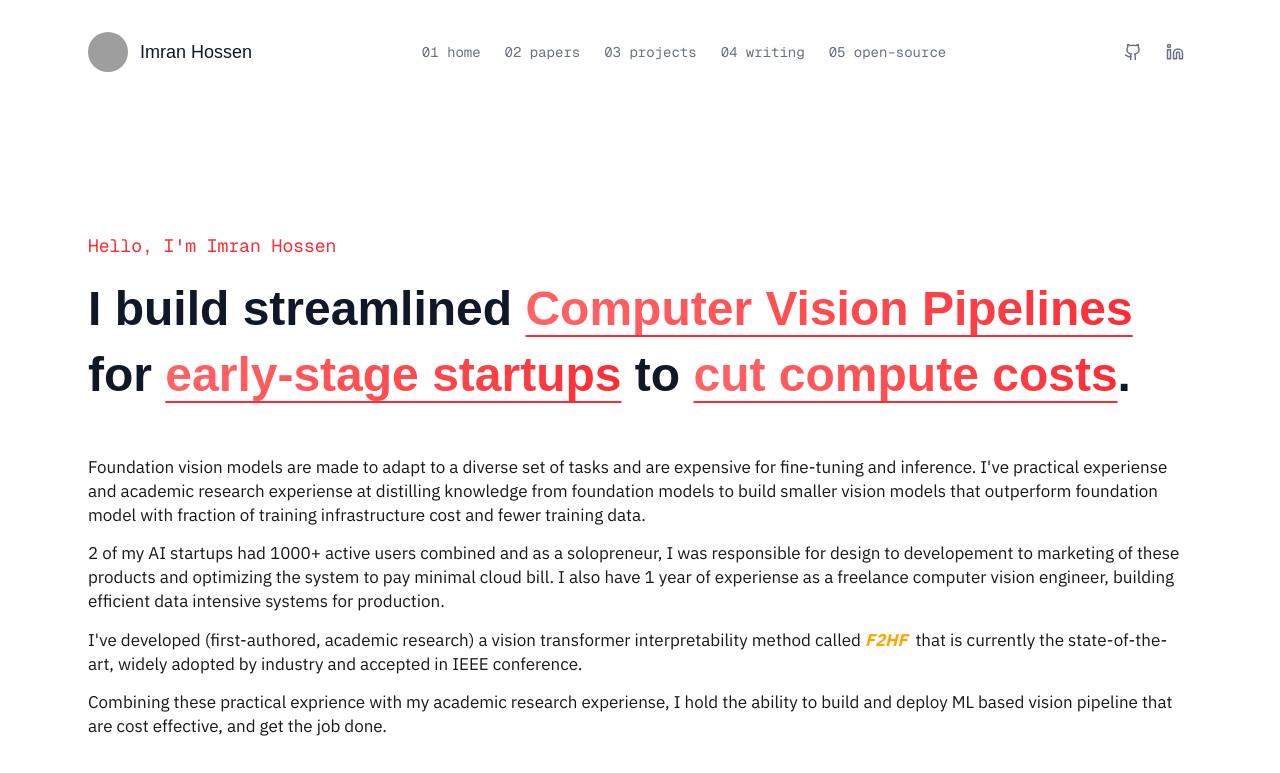
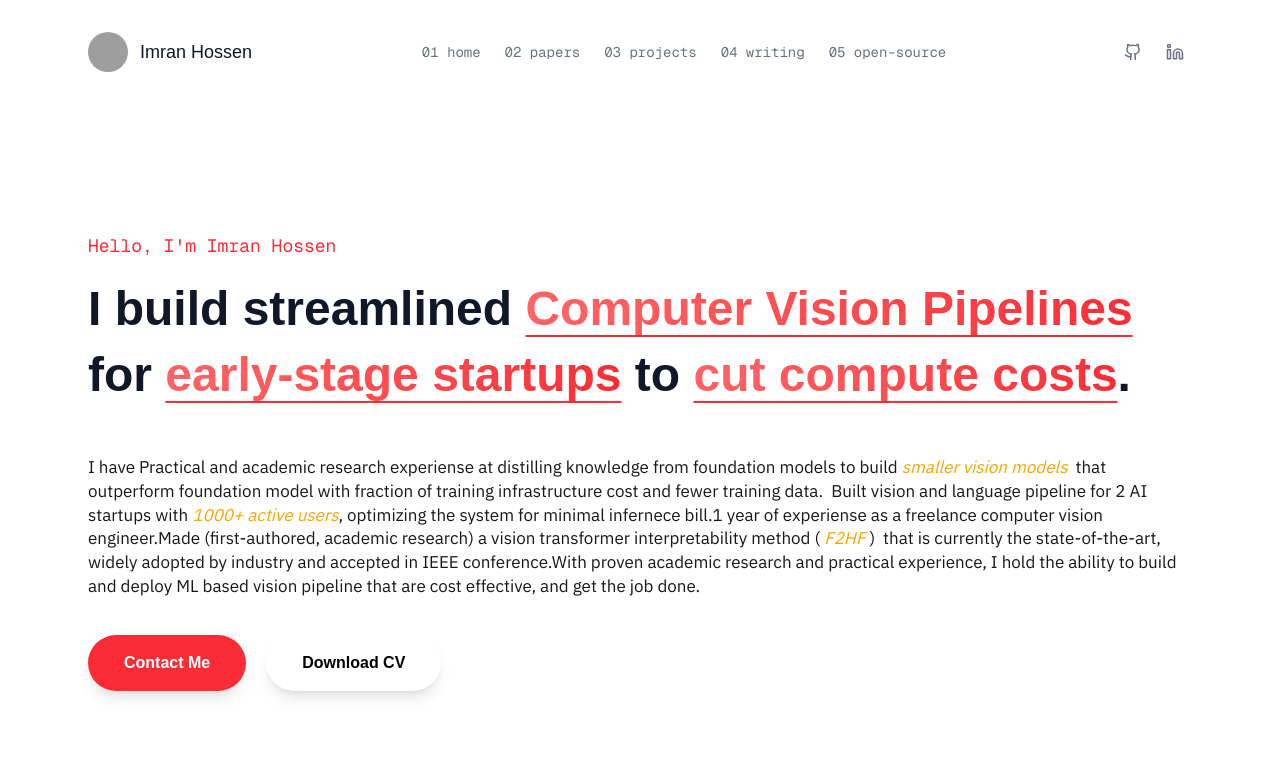
Before and after one commit to imrnh/imrnh.github.io, a Next.js app: page / in a window 1280 px wide. Shown: the top 773 px of the page. Built offline with nearby package versions, Linux system fonts and the light colour scheme; grey boxes are pictures that could not be loaded.

Commit message:
Hero section prepared

```diff
--- a/app/components/Hero.tsx
+++ b/app/components/Hero.tsx
@@ -1,5 +1,6 @@
 "use client";
 
+import Link from "next/link";
 import React from "react";
 
 const Hero = () => (
@@ -26,18 +27,31 @@ const Hero = () => (
         <br></br>
 
 
-        <p className="text-lg md:text-xl text-gray-600" style={{ fontFamily: 'var(--font-ibm)', fontSize: '17px', color: '#181818' }}>
-            Foundation vision models are made to adapt to a diverse set of tasks and are expensive for fine-tuning and inference. I've practical experiense and academic research experiense at distilling knowledge from foundation models to build smaller vision models
-            that outperform foundation model with fraction of training infrastructure cost and fewer training data.
-            <div style={{ width: '1px', height: '15px' }}></div>2 of my AI startups had 1000+ active users combined and as a solopreneur, I was responsible for design to developement to marketing of these products and optimizing the system to pay minimal cloud bill.
-            I also have 1 year of experiense as a freelance computer vision engineer, building efficient data intensive systems for production.
-            <div style={{ width: '1px', height: '15px' }}></div>I've developed (first-authored, academic research) a vision transformer interpretability method called <font color="orange"><b><i>F2HF</i></b></font> &nbsp;that is currently the state-of-the-art, widely adopted by industry and accepted in IEEE conference.
-            <div style={{ width: '1px', height: '15px' }}></div>Combining these practical exprience with my academic research experiense, I hold the ability to build and deploy ML based vision pipeline that are cost effective, and get the job done.
-        </p>
+        <div className="text-lg md:text-xl text-gray-600" style={{ fontFamily: 'var(--font-ibm)', fontSize: '17px', color: '#181818' }}>
+            {/* <h3 style={{marginTop: '-20px', marginBottom: '10px', fontSize: '20px', fontWeight: '900', color: 'red', fontFamily: 'var(--font-mw)'}}>Why me?</h3> */}
+            {/* <ul className="list-disc pl-5"> */}
+                {/* <li> */}
+                I have Practical and academic research experiense at distilling knowledge from foundation models to build <font color="orange"><i>smaller vision models</i></font>&nbsp;
+                    that outperform foundation model with fraction of training infrastructure cost and fewer training data.
+                    {/* </li> */}
+            {/* <li style={{marginTop: "8px" }}> */}
+            &nbsp; Built vision and language pipeline for 2 AI startups with <font color="orange"><i>1000+ active users</i></font>, optimizing the system for minimal infernece bill.
+            {/* </li> */}
+                {/* <li style={{ marginTop: "8px" }}> */}
+                    1 year of experiense as a freelance computer vision engineer.
+            {/* </li> */}
+                {/* <li style={{ marginTop: "8px", marginBottom: '10px' }}> */}
+                    Made (first-authored, academic research) a vision transformer interpretability method ( <font color="orange"><i>F2HF</i></font> ) &nbsp;that is currently the state-of-the-art, widely adopted by industry and accepted in IEEE conference.
+                    {/* </li> */}
+            {/* </ul> */}
+            With proven academic research and practical experience, I hold the ability to build and deploy ML based vision pipeline that are cost effective, and get the job done.
 
-        <button className="mt-9 px-9 py-4 bg-red-500 text-white font-semibold rounded-full shadow-lg hover:bg-red-800 transition-colors duration-300" style={{cursor: 'pointer'}}>
-            Contact Me
-        </button>
+        </div>
+
+       <Link href="/google">
+            <button className="mt-9 px-9 py-4 bg-red-500 text-white font-semibold rounded-full shadow-lg hover:bg-red-800 transition-colors duration-300" style={{ cursor: 'pointer' }}>
+                Contact Me
+            </button></Link>
 
         <button className="mt-9 ml-5 px-9 py-4 bg-white-500 text-black font-semibold rounded-full shadow-lg hover:bg-gray-300 transition-colors duration-300" style={{ cursor: 'pointer' }}>
             Download CV
```
